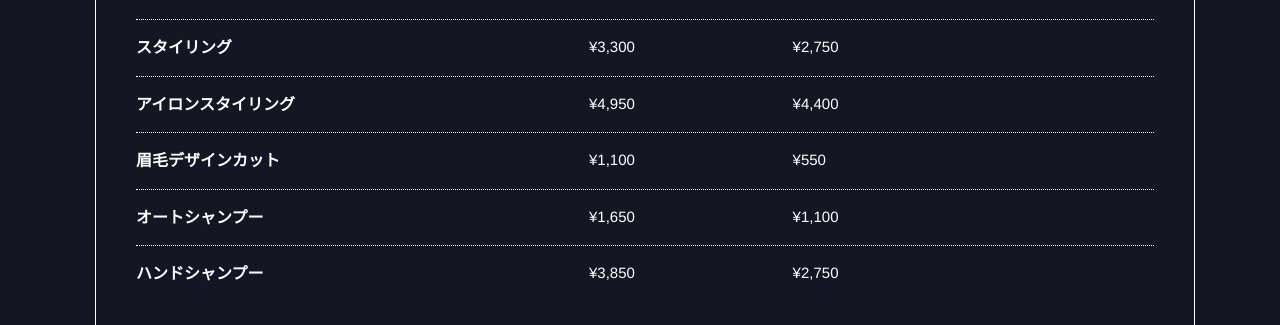
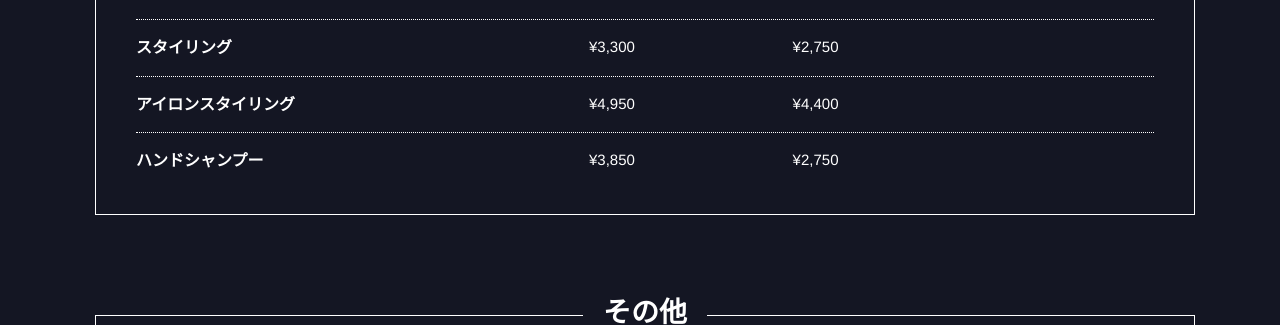
Before and after one commit to kamy0042/bee_group_web, a Next.js app: page /menu in a window 1280 px wide. Shown: the part 4600-4925 px from the top of the page. Built offline with nearby package versions, Linux system fonts and the light colour scheme.

Commit message:
オプション旧料金削除

```diff
--- a/pages/menu/index.tsx
+++ b/pages/menu/index.tsx
@@ -439,24 +439,6 @@ const Menu = () => (
                 </dd>
               </div>
               <div className={styles.menuItem}>
-                <dt className={styles.menuItem_title_long}>眉毛デザインカット</dt>
-                <dd className={styles.menuItem_pay}>
-                  <span>通常料金（税込）</span>¥1,100
-                </dd>
-                <dd className={styles.menuItem_pay}>
-                  <span>会員優待（税込）</span>¥550
-                </dd>
-              </div>
-              <div className={styles.menuItem}>
-                <dt className={styles.menuItem_title_long}>オートシャンプー</dt>
-                <dd className={styles.menuItem_pay}>
-                  <span>通常料金（税込）</span>¥1,650
-                </dd>
-                <dd className={styles.menuItem_pay}>
-                  <span>会員優待（税込）</span>¥1,100
-                </dd>
-              </div>
-              <div className={styles.menuItem}>
                 <dt className={styles.menuItem_title_long}>ハンドシャンプー</dt>
                 <dd className={styles.menuItem_pay}>
                   <span>通常料金（税込）</span>¥3,850
```
